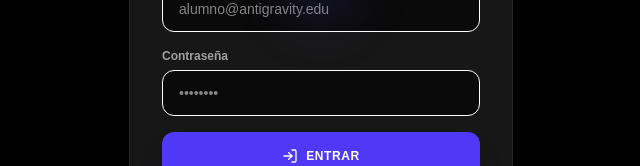
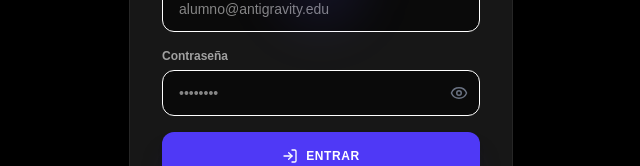
Before and after one commit to manu-cracks/ZapataAntiFinal, a Next.js app: page /auth in a window 1280 px wide. Shown: the part 358-524 px from the top of the page, without its empty margins (319-959 px from the left). Built offline with nearby package versions, Linux system fonts and the light colour scheme; no server answers.

Commit message:
contraseña

```diff
--- a/src/app/(mobile)/auth/page.tsx
+++ b/src/app/(mobile)/auth/page.tsx
@@ -3,12 +3,13 @@
 import React, { useState } from 'react';
 import { useRouter } from 'next/navigation';
 import { supabase } from '@/lib/supabase';
-import { LogIn, UserPlus, AlertCircle, Sparkles } from 'lucide-react';
+import { LogIn, UserPlus, AlertCircle, Sparkles, Eye, EyeOff } from 'lucide-react';
 
 export default function AuthPage() {
   const router = useRouter();
   const [email, setEmail] = useState('');
   const [password, setPassword] = useState('');
+  const [showPassword, setShowPassword] = useState(false);
   const [isSignUp, setIsSignUp] = useState(false);
   const [loading, setLoading] = useState(false);
   const [errorMsg, setErrorMsg] = useState<string | null>(null);
@@ -127,14 +128,27 @@ export default function AuthPage() {
 
               <div className="flex flex-col space-y-1.5">
                 <label className="text-xs font-semibold text-neutral-400">Contraseña</label>
+                <div className="relative w-full">
                   <input
-                  type="password"
+                    type={showPassword ? "text" : "password"}
                     required
                     value={password}
                     onChange={(e) => setPassword(e.target.value)}
                     placeholder="••••••••"
-                  className="w-full px-4 py-3 bg-neutral-950 border border-neutral-850 focus:border-indigo-500 rounded-xl text-sm focus:outline-hidden text-white"
+                    className="w-full pl-4 pr-10 py-3 bg-neutral-950 border border-neutral-850 focus:border-indigo-500 rounded-xl text-sm focus:outline-hidden text-white"
                   />
+                  <button
+                    type="button"
+                    onMouseDown={() => setShowPassword(true)}
+                    onTouchStart={(e) => { e.preventDefault(); setShowPassword(true); }}
+                    onMouseUp={() => setShowPassword(false)}
+                    onMouseLeave={() => setShowPassword(false)}
+                    onTouchEnd={() => setShowPassword(false)}
+                    className="absolute right-3 top-1/2 -translate-y-1/2 z-10 text-gray-500 hover:text-emerald-400 transition-colors cursor-pointer select-none"
+                  >
+                    {showPassword ? <EyeOff className="h-4.5 w-4.5" /> : <Eye className="h-4.5 w-4.5" />}
+                  </button>
+                </div>
               </div>
 
               <button
```
Lines whose indentation alone changed are shown as unchanged.
